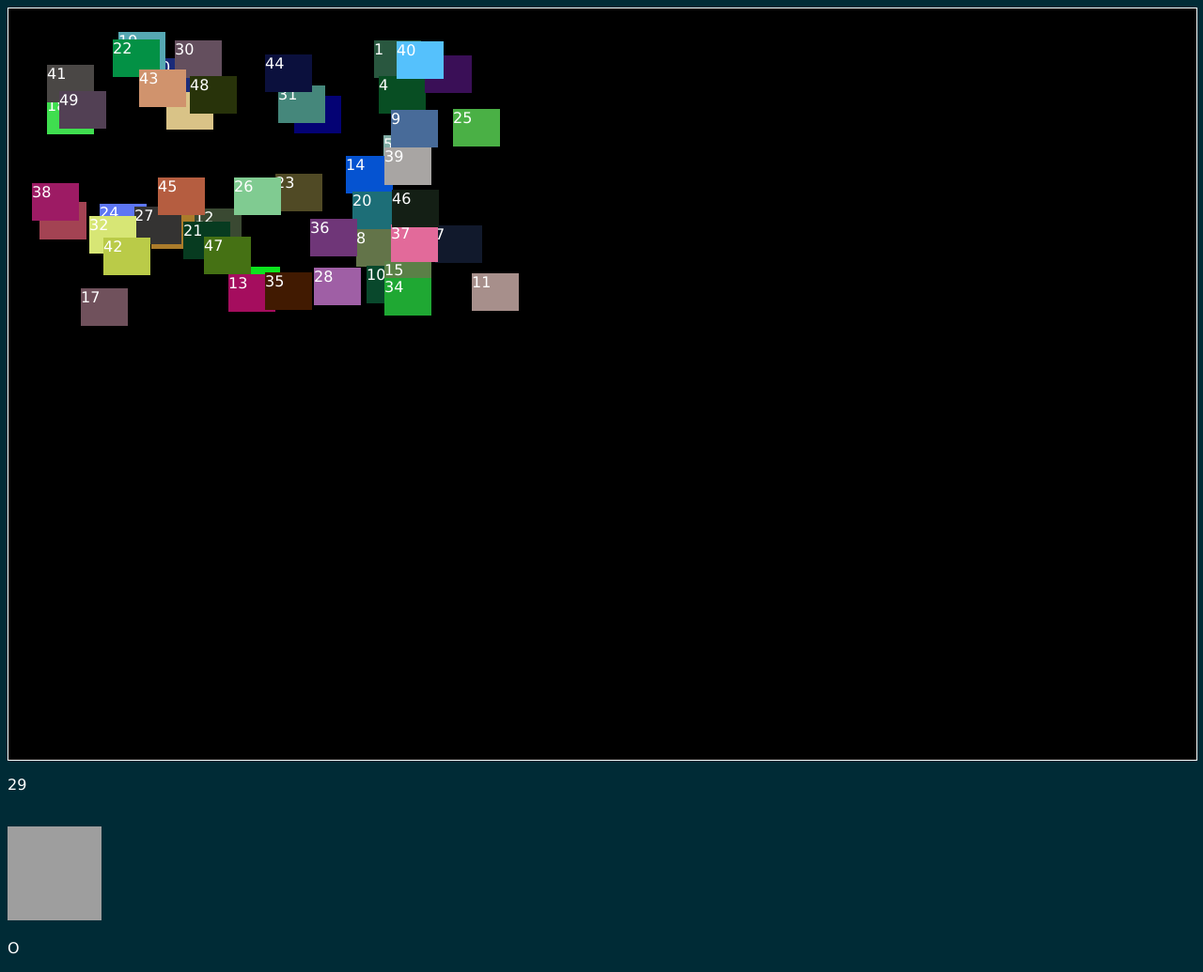
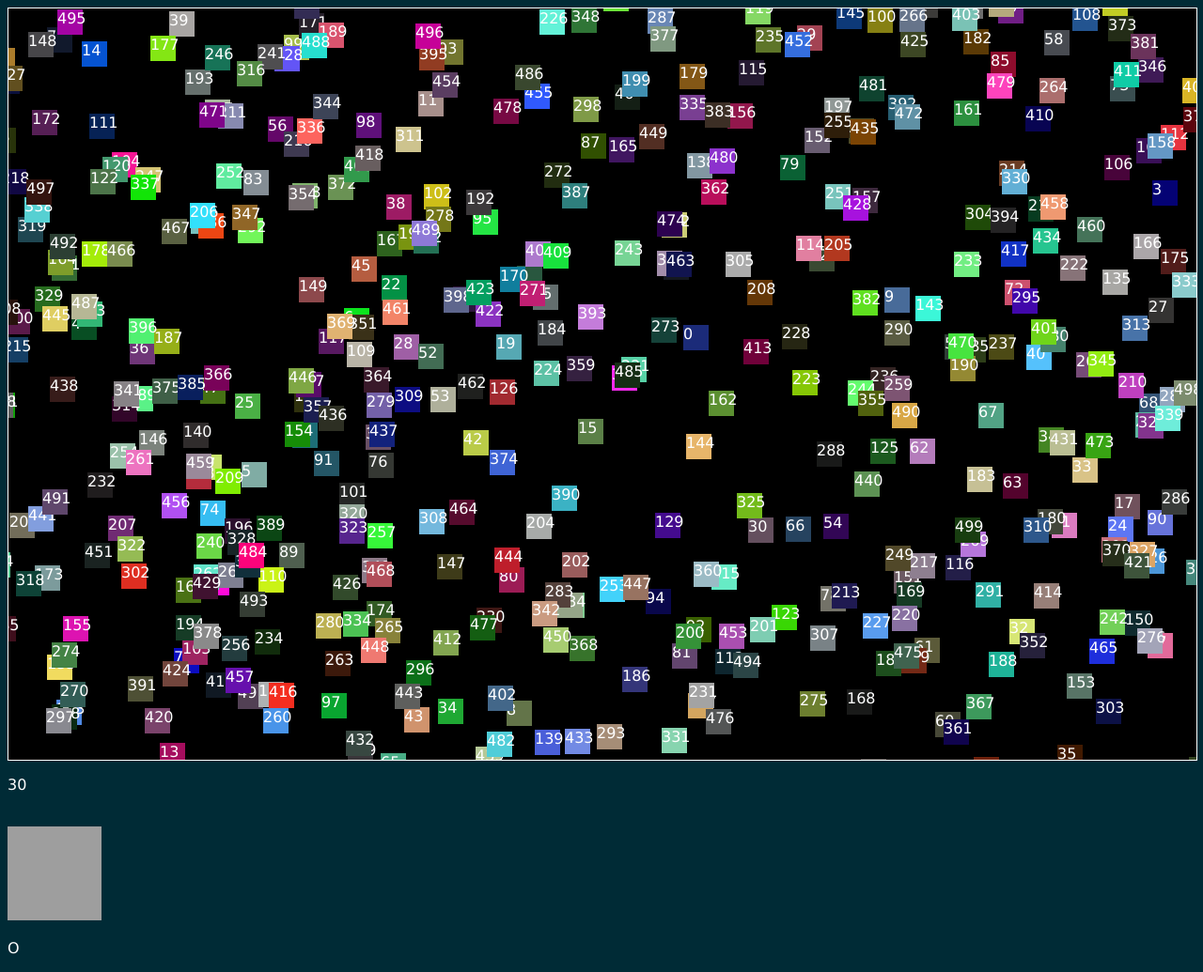
Before and after one commit to kvkontin/kvkontin.github.io, a plain HTML site: page shapeglider.html in a window 1280 px wide. Shown: the whole page at 94% size. Drawn offline with Linux system fonts and the light colour scheme; grey boxes are pictures that could not be loaded.

Commit message:
implement motion and field boundary warp

```diff
--- a/shapeglider.html
+++ b/shapeglider.html
@@ -14,10 +14,11 @@ body {
 }
 
 .playfield {
-	width:100%;
-	height:800px;
-	position:relative;
-	border:1px solid;
+	width: 100%;
+	height: 100vh;
+	position: relative;
+	overflow: hidden;
+	border: 1px solid;
 	background-color: black;
 }
 
@@ -34,24 +35,35 @@ body {
 <script type="text/javascript">
 
 const targetFPS = 30;
-const targetMillisPerFrame = 1000/targetFPS;
-const itemCount = 50;
+const targetMillisPerFrame = Math.floor(1000/targetFPS);
+const itemCount = 500;
 
 let fpsUpdateTimestamp = Date.now();
 let globalCounter = 0;
-let lastFrameTimestamp = 0;
+let lastFrameTimestamp = Date.now();
 let playfield = document.getElementById("playfield");
 let debugText = document.getElementById("debugText");
 let oldDate = Date.now();
 let shapeDivs = [];
 
+let frameWidth = 0;
+let frameHeight = 0;
+let pixelsPerShortEdge = 0;
+let boundaryMargin = 0;
+
 function randInt(min, max) {
 	min = Math.ceil(min);
-	  max = Math.floor(max);
+	max = Math.floor(max);
   	return Math.floor((max - min) * Math.random() + min);
 }
 
 function onInit() {
+	// calculate scaling
+	frameWidth = window.innerWidth;
+	frameHeight = window.innerHeight;
+	pixelsPerShortEdge = Math.min(frameWidth, frameHeight);
+	boundaryMargin = pixelsPerShortEdge/15;
+
 	// create animated items
 	for(let i=0; i<itemCount; i++) {
 		let randomHue = Math.floor(Math.random()*360);
@@ -63,16 +75,34 @@ function onInit() {
 		newChild.innerHTML = i;
 		newChild.style.backgroundColor = randomColor;
 		newChild.style.position = "absolute";
-		newChild.style.left = randInt(0,500)+"px";
-		newChild.style.top = randInt(0,300)+"px";
-		newChild.style.width = "50px";
-		newChild.style.height = "40px";
+		newChild.style.left = randInt(0,frameWidth)+"px";
+		newChild.style.top = randInt(0,frameHeight)+"px";
+		newChild.style.width = pixelsPerShortEdge/30+"px";
+		newChild.style.height = pixelsPerShortEdge/30+"px";
+		try {
+			newChild.xSpeed = randInt(-5,5);
+			if(newChild.xSpeed == 0) {
+				newChild.xSpeed = 1;
+			}
+			newChild.ySpeed = randInt(-5,5);
+		} catch(e) {
+			alert(e.message);
+		}
 		playfield.appendChild(newChild);
+		shapeDivs.push(newChild);
 	}
 }
 
-function wrapPosition(x,y) {
+function wrapX(x) {
+	if(x<0-boundaryMargin) {x += frameWidth;}
+	if(x>frameWidth) {x -= frameWidth+boundaryMargin;}
+	return x;
+}
 
+function wrapY(y) {
+	if(y<0-boundaryMargin) {y += frameHeight;}
+	if(y>frameHeight) {y -= frameHeight+boundaryMargin;}
+	return y;
 }
 
 function onTickerTimeout() {
@@ -87,32 +117,19 @@ function onTickerTimeout() {
 	window.setTimeout(onTickerTimeout, 1000-now.getMilliseconds());
 }
 
-function onPlayfieldTimeout(timestamp) {
+function onPlayfieldTimeout() {
 
 	window.requestAnimationFrame(onPlayfieldTimeout);
-	globalCounter += 1;
 
 	// only draw anything if an interframe period has in fact passed
-	if(timestamp < lastFrameTimestamp+targetMillisPerFrame) {
+	globalCounter += 1;
+	let currentDate = Date.now();
+	if(currentDate < lastFrameTimestamp+targetMillisPerFrame) {
 		return;
 	}
-
-	// painting
-	let randomCoords = [randInt(-10,630), randInt(-10,470), randInt(10,20), randInt(15,25)];
-
-	let topMargin = Math.floor(randomCoords[3]*Math.random()*0.2+2);
-	let bottomMargin = Math.floor(randomCoords[3]*(Math.random()*0.3+0.5));
-	let leftMargin = Math.floor(Math.random()*randomCoords[2]*0.45);
-	let rightMargin = Math.floor(Math.random()*(randomCoords[2]-leftMargin)*0.45);
-
-
-
-	// move animated items
-
 	lastFrameTimestamp = lastFrameTimestamp+targetMillisPerFrame;
 
 	// fps debugging
-	let currentDate = Date.now();
 	let difference = currentDate - oldDate;
 	let fpsUpdatedDifference = currentDate - fpsUpdateTimestamp;
 	oldDate = currentDate;
@@ -122,6 +139,20 @@ function onPlayfieldTimeout(timestamp) {
 	}
 	debugText.innerHTML = fps.toFixed(0);
 	fpsUpdatedTimestamp = currentDate;
+
+	// move animated items
+	for(let item of shapeDivs) {
+		let itemPosition = [parseInt(item.style.left), parseInt(item.style.top)];
+
+		itemPosition[0] += item.xSpeed;
+		itemPosition[1] += item.ySpeed;
+
+		itemPosition[0] = wrapX(itemPosition[0]);
+		itemPosition[1] = wrapY(itemPosition[1]);
+
+		item.style.left = itemPosition[0]+"px";
+		item.style.top = itemPosition[1]+"px";
+	}
 }
 
 onInit();
```
